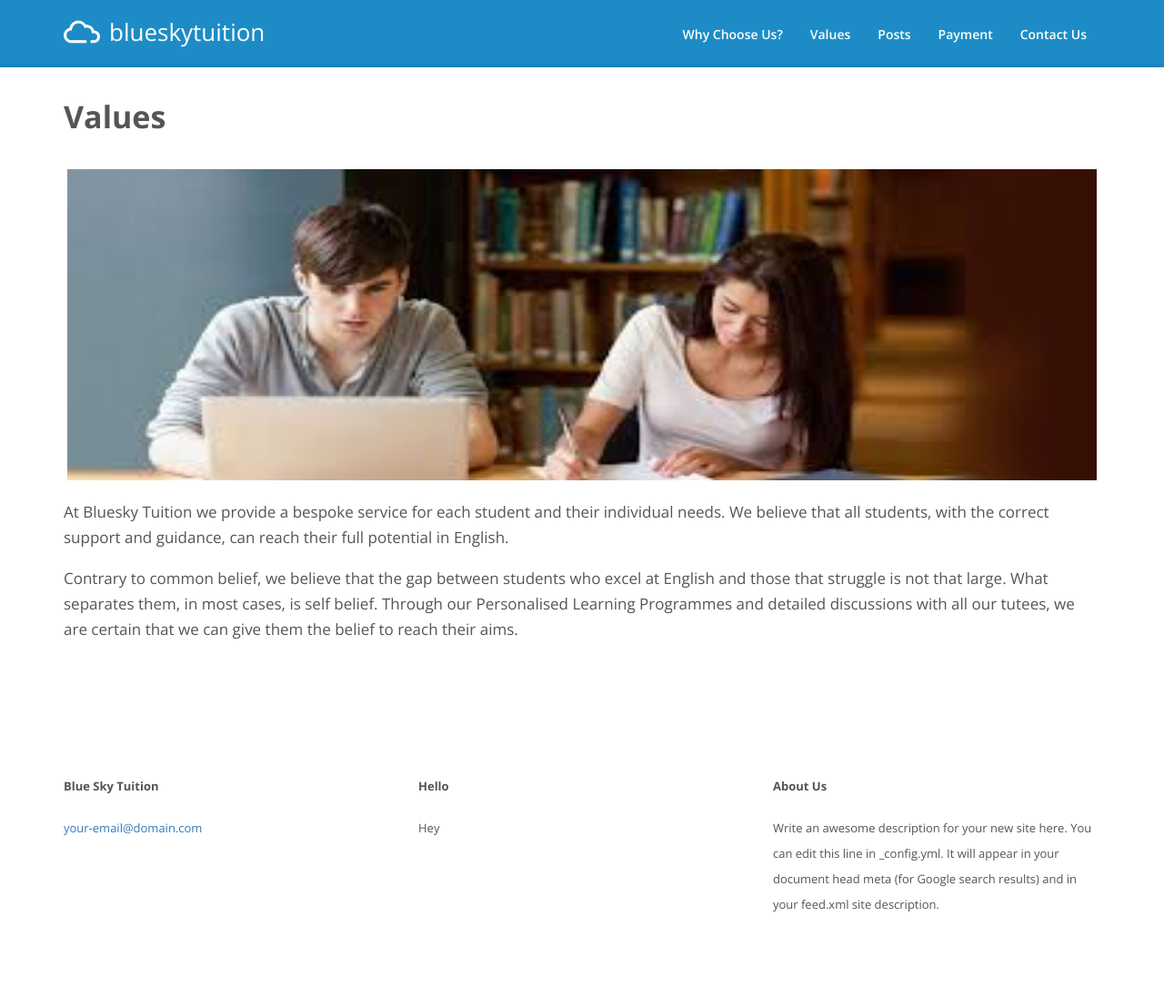
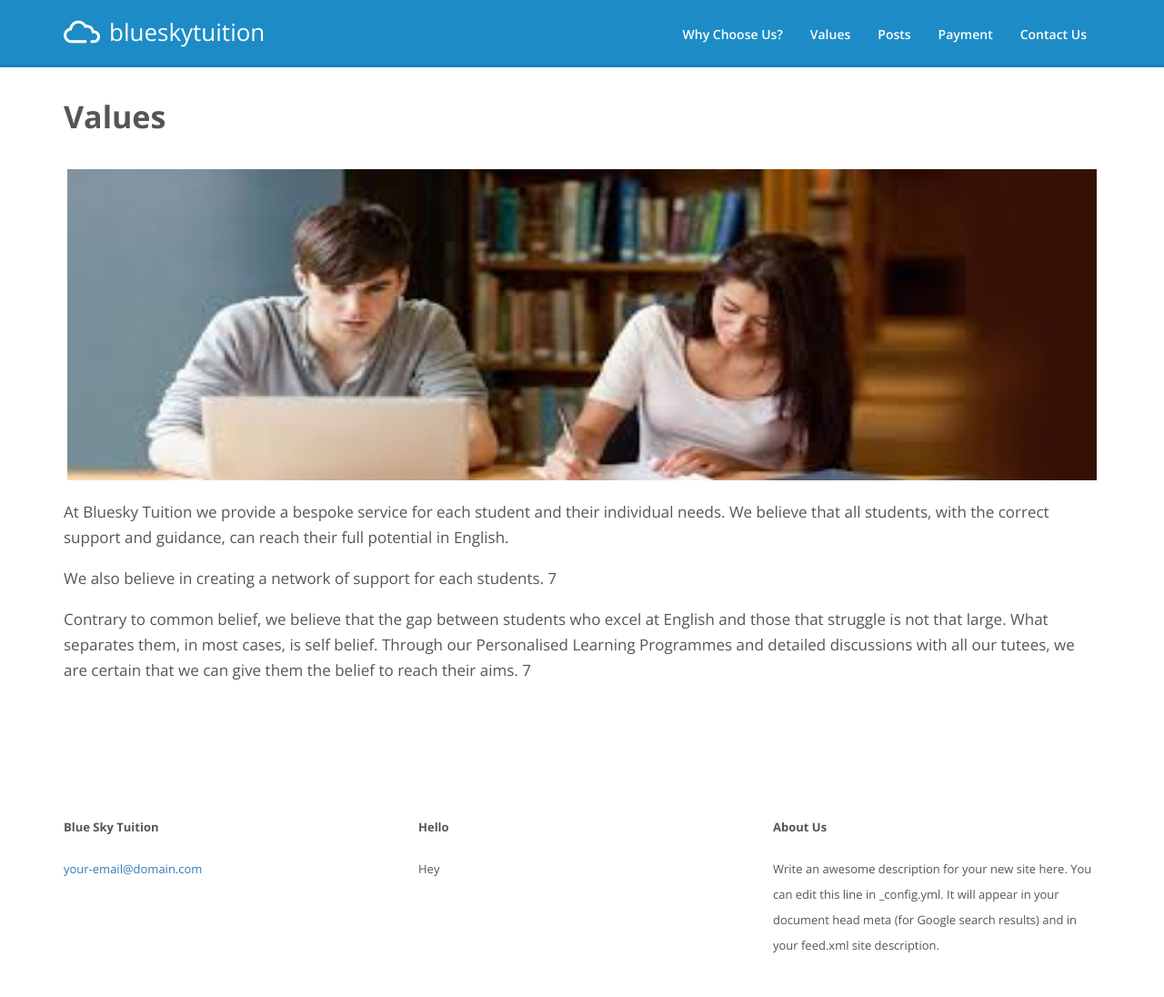
Before and after one commit to 01taylop/blue-sky-tuition, a Jekyll site: the page built from values.md, in a window 1280 px wide. Shown: the whole page at 91% size. Built offline with Jekyll 4.4.1, drawn with Linux system fonts in a browser that asks for light colours; before the commit the page ends 1051 px from its top, so only the background shows below that.

Commit message:
Update values.md

```diff
--- a/values.md
+++ b/values.md
@@ -7,6 +7,7 @@ weight: 2
 
 At Bluesky Tuition we provide a bespoke service for each student and their individual needs. We believe that all students, with the correct support and guidance, can reach their full potential in English.
 
-
+We also believe in creating a network of support for each students. 7
 
 Contrary to common belief, we believe that the gap between students who excel at English and those that struggle is not that large. What separates them, in most cases, is self belief. Through our Personalised Learning Programmes and detailed discussions with all our tutees, we are certain that we can give them the belief to reach their aims.
+7
```
